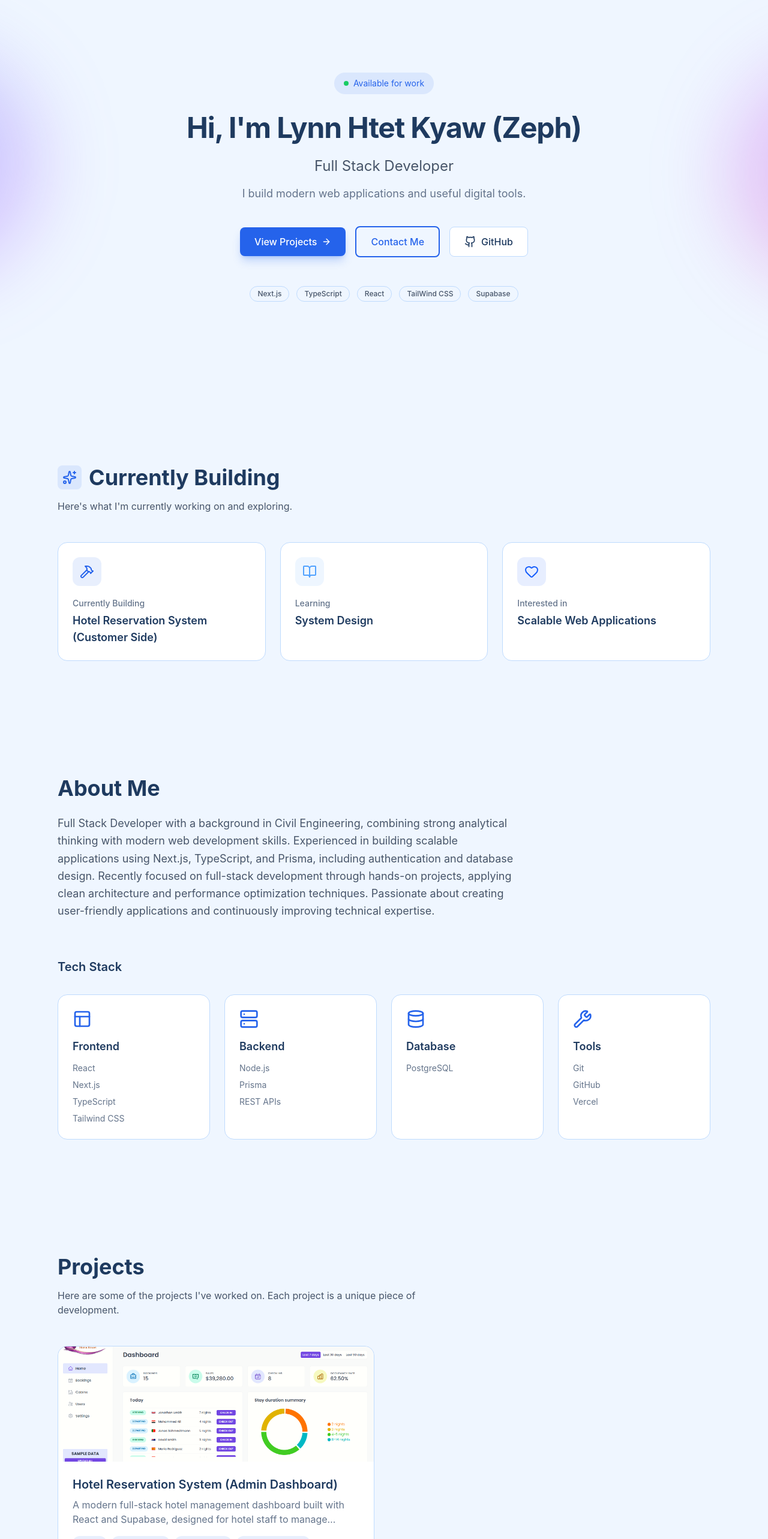
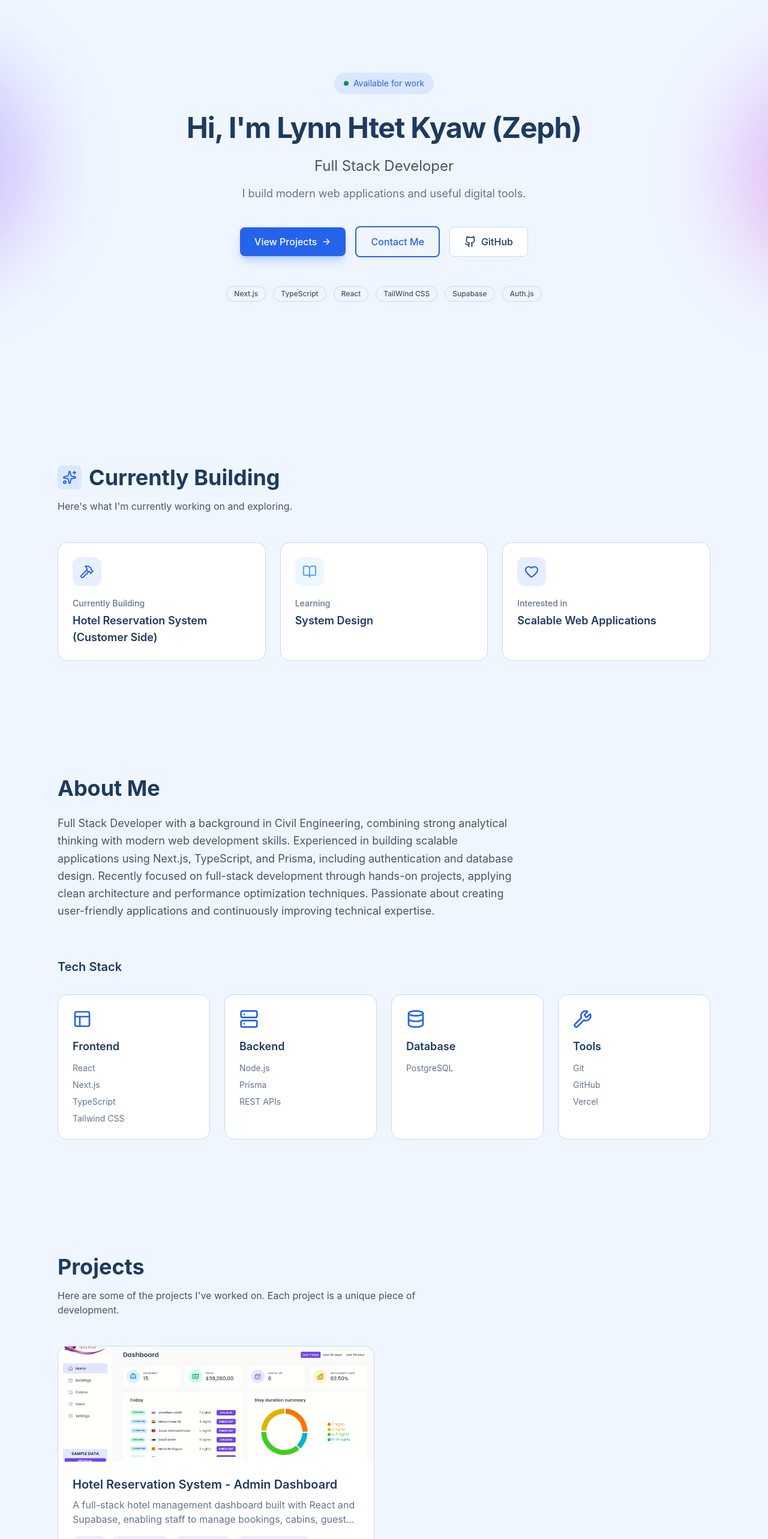
Before and after one commit to LynnHtetKyaw95/portfolio, a Next.js app: page / in a window 1280 px wide. Shown: the part 120-2686 px from the top of the page at 60% size. Built offline with nearby package versions, Linux system fonts and the light colour scheme.

Commit message:
color fixed

```diff
--- a/app/globals.css
+++ b/app/globals.css
@@ -17,7 +17,7 @@
   /* Dark Mode Colors - Blueish */
   --color-bg: #0f172a;
   --color-surface: #1e3a5f;
-  --color-primary: #f1f5f9;
+  --color-text-primary: #f1f5f9;
   --color-text-secondary: #cbd5e1;
   --color-text-muted: #f4f5f6;
   --color-border: #1e40af;
--- a/app/projects/[slug]/page.tsx
+++ b/app/projects/[slug]/page.tsx
@@ -1,12 +1,6 @@
 import { notFound } from "next/navigation";
 import Link from "next/link";
-import {
-  ArrowLeft,
-  ExternalLink,
-  Github,
-  CheckCircle,
-  XCircle,
-} from "lucide-react";
+import { ArrowLeft, CheckCircle } from "lucide-react";
 import { projects, getProjectBySlug } from "@/data/projects";
 
 export async function generateStaticParams() {
@@ -68,6 +62,7 @@ export default async function ProjectDetailPage({
         <div className="flex flex-wrap gap-3 mb-12">
           {project.stack.map((tech) => (
             <span
+              key={tech}
               className="px-4 py-1.5 rounded-full bg-surface text-sm font-medium text-text-secondary"
             >
               {tech}
@@ -141,10 +136,8 @@ export default async function ProjectDetailPage({
             <ul className="space-y-3">
               {project.features.map((feature, index) => (
                 <li key={index} className="flex items-start gap-3">
-                  <CheckCircle className="w-5 h-5 text-green-500 mt-0.5 flex-shrink-0" />
-                  <span className="text-text-secondary">
-                    {feature}
-                  </span>
+                  <CheckCircle className="w-5 h-5 text-green-500 mt-0.5 shrink-0" />
+                  <span className="text-text-secondary">{feature}</span>
                 </li>
               ))}
             </ul>
--- a/components/Hero.tsx
+++ b/components/Hero.tsx
@@ -94,7 +94,7 @@ export default function Hero() {
           ref={badgeRef}
           className="inline-flex items-center gap-2 px-4 py-2 rounded-full bg-accent/10 text-sm text-accent mb-8"
         >
-          <span className="w-2 h-2 rounded-full bg-green-500 animate-pulse" />
+          <span className="w-2 h-2 rounded-full dark:bg-green-200 bg-green-700 animate-pulse" />
           Available for work
         </div>
 
--- a/data/developer.ts
+++ b/data/developer.ts
@@ -15,4 +15,5 @@ export const techBadge = [
   "React",
   "TailWind CSS",
   "Supabase",
+  "Auth.js",
 ];
--- a/data/projects.ts
+++ b/data/projects.ts
@@ -2,12 +2,12 @@ import { Project } from "@/types";
 
 export const projects: Project[] = [
   {
-    slug: "hotel-reservation",
-    title: "Hotel Reservation System (Admin Dashboard)",
+    slug: "hotel-reservation-admin",
+    title: "Hotel Reservation System - Admin Dashboard",
     description:
-      "A modern full-stack hotel management dashboard built with React and Supabase, designed for hotel staff to manage bookings, cabins, and daily operations efficiently.",
+      "A full-stack hotel management dashboard built with React and Supabase, enabling staff to manage bookings, cabins, guests, and daily operations through a clean and efficient interface.",
     fullDescription:
-      "A modern full-stack hotel management dashboard built with React and Supabase, designed for hotel staff to manage bookings, cabins, and daily operations efficiently.",
+      "This project is a full-stack hotel management admin dashboard designed to simulate real-world internal hotel operations. It allows staff to manage reservations, monitor room availability, handle guest data, and oversee daily workflows. The application focuses on performance, scalability, and maintainable architecture, using modern React patterns and Supabase as the backend service.",
     stack: [
       "React",
       "React Router",
@@ -21,11 +21,11 @@ export const projects: Project[] = [
     liveDemo: "https://shirin-resort.vercel.app/",
     github: "https://github.com/LynnHtetKyaw95/Shirin_Resort",
     overview:
-      "This project simulates a real-world hotel admin system, focusing on usability, scalability, and clean architecture.",
+      "A production-style admin dashboard that replicates hotel staff workflows, focusing on data management, system reliability, and clean UI/UX.",
     problem:
-      "Traditional hotel booking systems are often complex and cluttered. Users need a simple, intuitive way to find and book hotels.",
+      "Many hotel management systems are overly complex, slow, and difficult for staff to use efficiently, especially when handling bookings, guest records, and daily operations.",
     solution:
-      "Built a modern, user-friendly interface with powerful search filters and a seamless booking flow.",
+      "Developed a streamlined admin dashboard with intuitive navigation, real-time data handling, and optimized state management to simplify hotel operations and improve staff productivity.",
     features: [
       "Authentication & User Management",
       "Cabin Management",
@@ -36,8 +36,36 @@ export const projects: Project[] = [
       "Settings Management",
     ],
     challenges:
-      "Implementing real-time availability checking and handling concurrent booking requests while maintaining data consistency.",
+      "Ensuring data consistency during concurrent booking operations and implementing efficient state synchronization between the frontend and Supabase backend.",
   },
+  // {
+  //   slug: "hotel-reservation-client",
+  //   title: "Hotel Reservation System - Customer Application",
+  //   description:
+  //     "A full-stack hotel booking application built with Next.js and Supabase, allowing users to explore cabins, create accounts, and manage reservations through a seamless and intuitive interface.",
+  //   fullDescription:
+  //     "This project is a full-stack customer-facing hotel reservation system designed to replicate a real-world booking experience. Users can browse available cabins, view detailed information, create an account, and manage their reservations in advance. The application emphasizes performance, responsive design, and smooth user experience using modern Next.js architecture and Supabase backend services.",
+  //   stack: ["Next.js", "Context API", "supabase", "tailwindcss", "Auth.js"],
+  //   image: "/projects/shirin_admindashboard.png",
+  //   liveDemo: "https://shirin-resort.vercel.app/",
+  //   github: "https://github.com/LynnHtetKyaw95/Shirin_Resort",
+  //   overview:
+  //     "A production-style hotel booking application focused on delivering a smooth user journey, from discovery to reservation management.",
+  //   problem:
+  //     "Many hotel booking platforms are cluttered and unintuitive, making it difficult for users to quickly find suitable rooms and manage their reservations efficiently.",
+  //   solution:
+  //     "Developed a clean, responsive booking interface with optimized navigation, clear cabin details, and a streamlined reservation flow to improve usability and user satisfaction.",
+  //   features: [
+  //     "Browse and explore hotel and cabin listings",
+  //     "Detailed cabin pages with availability information",
+  //     "User authentication and account management",
+  //     "Reservation booking and management",
+  //     "User profile and booking history",
+  //     "Responsive design for multiple devices",
+  //   ],
+  //   challenges:
+  //     "Handling real-time availability updates and ensuring synchronization between frontend state and Supabase backend during booking operations.",
+  // },
   // {
   //   slug: "kanji-kensaku",
   //   title: "Kanji Kensaku",
```
